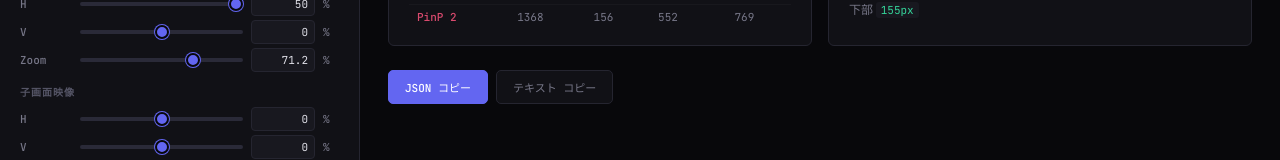
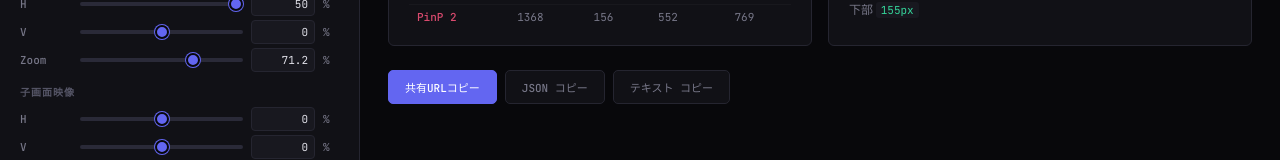
Before and after one commit to dero1to/roland-switcher-layer, a React (Vite) app in the folder app/: page / in a window 1280 px wide. Shown: the part 926-1086 px from the top of the page. Built offline with nearby package versions, Linux system fonts and the light colour scheme.

Commit message:
ForwardModeコンポーネントに共有URLコピー機能を追加し、PinPのエンコードとデコードを実装

```diff
--- a/app/src/App.tsx
+++ b/app/src/App.tsx
@@ -1,10 +1,18 @@
 import { useState } from 'react';
 import type { Mode, PinPParams } from './types';
 import { PRESETS } from './utils/constants';
+import { decodePinps } from './utils/share';
 import { ForwardMode } from './components/ForwardMode';
 import { ReverseMode } from './components/ReverseMode';
 
 function getInitialPinps(): Record<number, PinPParams> {
+  // Try to restore from URL hash
+  const hash = location.hash.slice(1);
+  if (hash) {
+    const decoded = decodePinps(hash);
+    if (decoded) return decoded;
+  }
+
   const pr = PRESETS[0];
   return {
     1: { ...JSON.parse(JSON.stringify(pr.config[1])), imageId: 'person' },
--- a/app/src/components/ForwardMode.tsx
+++ b/app/src/components/ForwardMode.tsx
@@ -2,6 +2,7 @@ import { useState, useCallback, useRef, useEffect } from 'react';
 import type { PinPParams, PixelRect } from '../types';
 import { PRESETS, COLORS, W, H } from '../utils/constants';
 import { calcRect, detectOverlaps, buildForwardExportJson, buildForwardExportText } from '../utils/calc';
+import { encodePinps } from '../utils/share';
 import { ForwardSidebar } from './ForwardSidebar';
 import { Monitor } from './Monitor';
 
@@ -17,7 +18,7 @@ function loadSlots(): (SavedSlot | null)[] {
     const raw = localStorage.getItem(STORAGE_KEY);
     if (raw) return JSON.parse(raw);
   } catch { /* ignore */ }
-  return [null, null, null];
+  return [null, null, null, null, null];
 }
 
 function saveSlots(slots: (SavedSlot | null)[]) {
@@ -178,6 +179,12 @@ export function ForwardMode({ pinps, setPinps }: ForwardModeProps) {
     navigator.clipboard.writeText(buildForwardExportText(pinps)).then(showToast);
   }, [pinps, showToast]);
 
+  const copyShareUrl = useCallback(() => {
+    const hash = encodePinps(pinps);
+    const url = `${location.origin}${location.pathname}#${hash}`;
+    navigator.clipboard.writeText(url).then(showToast);
+  }, [pinps, showToast]);
+
   // Compute rects and DSK info
   const enabledRects: (PixelRect & { id: number })[] = [];
   for (let i = 1; i <= 4; i++) {
@@ -295,7 +302,8 @@ export function ForwardMode({ pinps, setPinps }: ForwardModeProps) {
           </div>
         </div>
         <div className="export-bar">
-          <button className="export-btn primary" onClick={copyJson}>JSON コピー</button>
+          <button className="export-btn primary" onClick={copyShareUrl}>共有URLコピー</button>
+          <button className="export-btn" onClick={copyJson}>JSON コピー</button>
           <button className="export-btn" onClick={copyText}>テキスト コピー</button>
           <span className={`toast${toastVisible ? ' show' : ''}`}>コピーしました</span>
         </div>
--- /dev/null
+++ b/app/src/utils/share.ts
@@ -0,0 +1,37 @@
+import type { PinPParams } from '../types';
+
+// Compact format: array of [enabled, cropH, cropV, posH, posV, zoom, imgH, imgV, imgZoom, imageId]
+type CompactPinP = [number, number, number, number, number, number, number, number, number, string];
+
+function toCompact(p: PinPParams): CompactPinP {
+  return [p.enabled ? 1 : 0, p.cropH, p.cropV, p.posH, p.posV, p.zoom, p.imgH, p.imgV, p.imgZoom, p.imageId];
+}
+
+function fromCompact(c: CompactPinP): PinPParams {
+  return {
+    enabled: c[0] === 1,
+    cropH: c[1], cropV: c[2],
+    posH: c[3], posV: c[4],
+    zoom: c[5],
+    imgH: c[6], imgV: c[7],
+    imgZoom: c[8],
+    imageId: c[9],
+  };
+}
+
+export function encodePinps(pinps: Record<number, PinPParams>): string {
+  const data = [1, 2, 3, 4].map(i => toCompact(pinps[i]));
+  const json = JSON.stringify(data);
+  return btoa(encodeURIComponent(json));
+}
+
+export function decodePinps(hash: string): Record<number, PinPParams> | null {
+  try {
+    const json = decodeURIComponent(atob(hash));
+    const data: CompactPinP[] = JSON.parse(json);
+    if (!Array.isArray(data) || data.length !== 4) return null;
+    return { 1: fromCompact(data[0]), 2: fromCompact(data[1]), 3: fromCompact(data[2]), 4: fromCompact(data[3]) };
+  } catch {
+    return null;
+  }
+}
```
